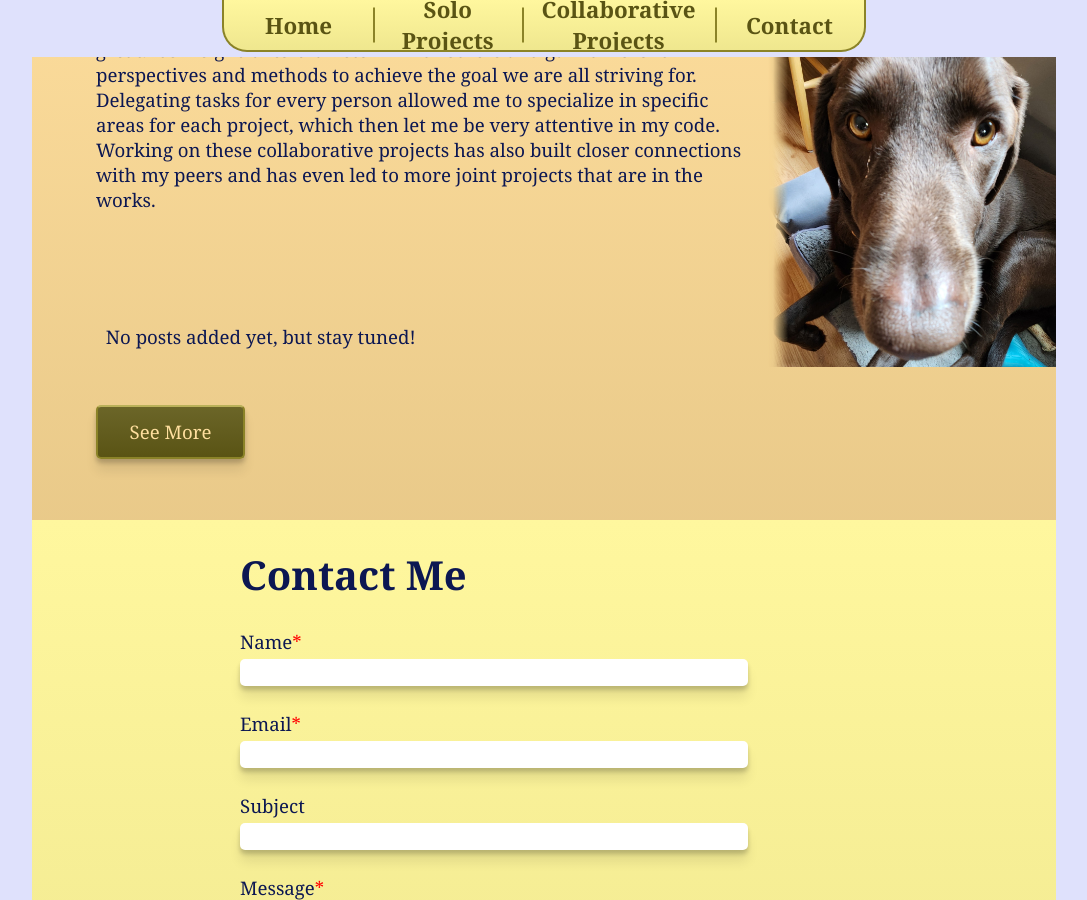
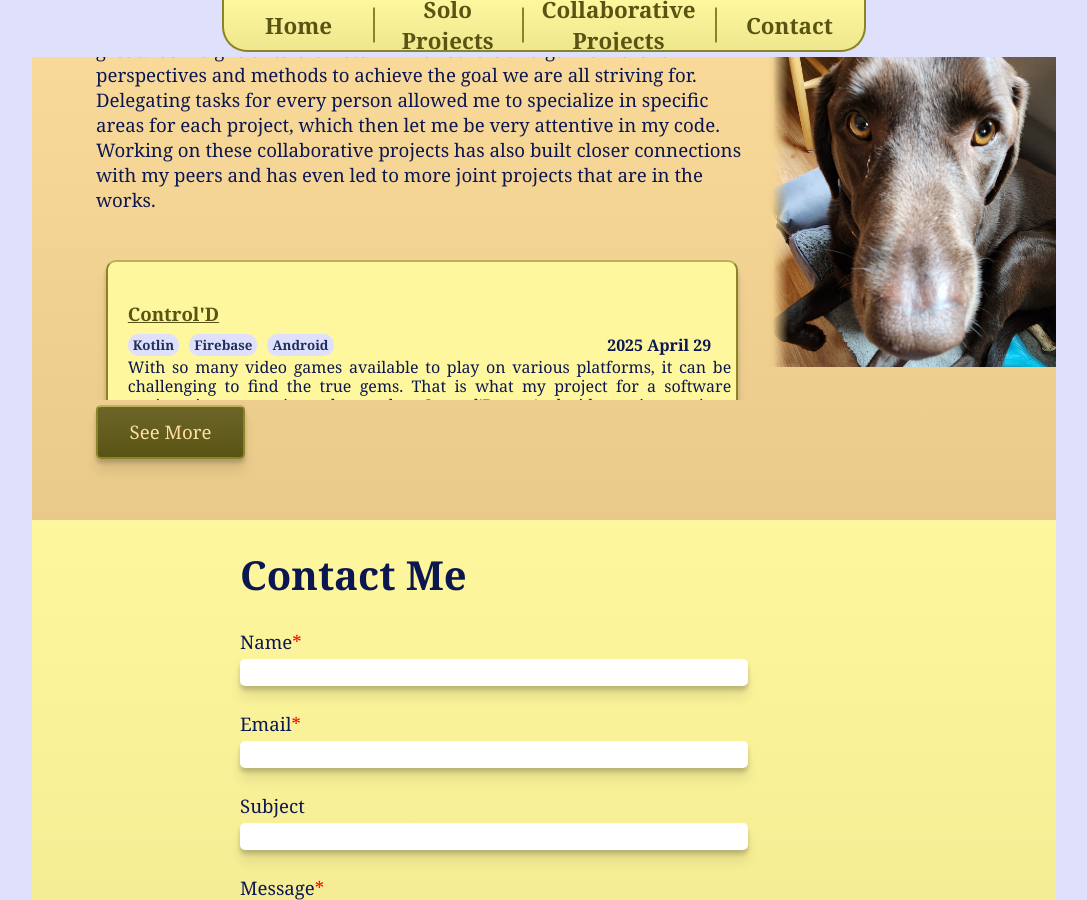
Before and after one commit to TKothenbeutel/Portfolio, a Jekyll site: the page built from index.html, in a window 1280 px wide and 900 px high, scrolled down 3286 px. Shown: the whole window, without its empty margins (96-1183 px from the left). Built offline with Jekyll 4.4.1, drawn with Linux system fonts in a browser that asks for light colours.

Commit message:
Added Controld Project

```diff
--- /dev/null
+++ b/_posts/2025-04-29-controld.md
@@ -0,0 +1,88 @@
+---
+layout: default
+title:  "Control'D"
+date: 2025-04-29
+category: group
+tags: Kotlin Firebase Android
+permalink: controld
+excerpt: "With so many video games available to play on various platforms, it can be challenging to find the true gems. That is what my project for a software engineering course is made to solve. Control'D, an Android app, is a review-based social media platform. As a user, find games you've played and write a public review, or browse through the reviews generated by other users to find your next favorite game. Follow friends, like reviews, and create a game collection for others to see. With this app, you'll feel more connected to fellow video game enthusiasts, and may discover games you've never heard of before. With the implementation of Google's Firebase to help run the backend, anyone can create their own account and save all of their favorite games, reviews made, followers, and those following them."
+---
+
+<html lang="en">
+  <head>
+    <!-- Recommended meta tags -->
+    <meta charset="UTF-8">
+    <meta name="viewport" content="width=device-width,initial-scale=1.0">
+    <!--CSS-->
+    <link rel="stylesheet" type="text/css" href="/Portfolio/stylesheets/default.css">
+    <link rel="stylesheet" href="/Portfolio/stylesheets/posts.css">
+  </head>
+  <body>
+    <!--Post intro-->
+    <div class="section" style="background: var(--color-bg2-gradient); box-shadow: var(--shadow);">
+      <h1 style="margin-bottom: 5px;">{{ page.title }}</h1>
+      <div class="tags">
+        {% for tag in page.tags %}
+          <span class="tag">{{ tag }}</span>
+          <div style="width: 10px;"></div>
+        {% endfor %}
+      </div>
+      <div class="tags"> <!--Dates-->
+        <span style="flex: 1; font-size: 12pt; text-align: right; font-weight: bold;">Last updated: {{ page.date | date: "%Y %B %-d" }}</span>
+      </div>
+
+      <p>
+        {{ page.excerpt }}
+      </p>
+
+      <p>
+        This semester-long project was made possible with four classmates and me. Although we explored all the various aspects of an app to gain a better understanding and to help each other, my primary focus was on the backend. For this project, my primary responsibility lies in the account section and the reviews. The account creation and sign-in pages were fully developed by me. Apart from helping out and contributing to many features equally, I also primarily led the connection of various buttons found in the app, such as the game icons and navigation bar.
+      </p>
+
+      <p>
+        At the end of the semester, our app was brought to the general public at a showcase event on campus. The students and faculty attending the event were able to create their own accounts, browse our game catalog, and write their own reviews, which future guests would then be able to read. Those who sampled our app gave positive feedback and had a lot of joy in reading what others had said about some of their favorite games.
+      </p>
+    </div>
+
+    <!--Contents-->
+    <div class="section" style="background: var(--color-bg2-gradient); box-shadow: var(--shadow);">
+      <h1>Gallery</h1>
+      <div class="gallery">
+        <div class="gallerySpacer"></div>
+        <div class="galleryPhoto">
+          <img class="photo" src="/Portfolio/images/posts/controld/create_account.webp">
+          <p class="photoDescription">Create a user account</p>
+        </div>
+        <div class="galleryPhoto">
+          <img class="photo" src="/Portfolio/images/posts/controld/sign_in.webp">
+          <p class="photoDescription">Sign in to an existing account</p>
+        </div>
+        <div class="galleryPhoto">
+          <img class="photo" src="/Portfolio/images/posts/controld/home.webp">
+          <p class="photoDescription">Browse games sorted into different categories</p>
+        </div>
+        <div class="galleryPhoto">
+          <img class="photo" src="/Portfolio/images/posts/controld/search.webp">
+          <p class="photoDescription">Search your favorite game or genre</p>
+        </div>
+        <div class="galleryPhoto">
+          <img class="photo" src="/Portfolio/images/posts/controld/game_desc.webp">
+          <p class="photoDescription">Read the game's description and view its rating</p>
+        </div>
+        <div class="galleryPhoto">
+          <img class="photo" src="/Portfolio/images/posts/controld/review.webp">
+          <p class="photoDescription">Write your own reviews</p>
+        </div>
+        <div class="galleryPhoto">
+          <img class="photo" src="/Portfolio/images/posts/controld/profile.webp">
+          <p class="photoDescription">View your public profile</p>
+        </div>
+        <div class="galleryPhoto">
+          <img class="photo" src="/Portfolio/images/posts/controld/lists.webp">
+          <p class="photoDescription">Create game lists for others to see</p>
+        </div>
+        <div class="gallerySpacer"></div>
+      </div>
+    </div>
+  </body>
+</html>
--- a/_posts/2025-06-09-spotify-song-collector.md
+++ b/_posts/2025-06-09-spotify-song-collector.md
@@ -1,6 +1,7 @@
 ---
 layout: default
 title:  "Unique Song Collector for Spotify"
+date: 2025-06-09
 category: individual
 tags: Python JavaScript HTML CSS
 permalink: spotify
--- a/stylesheets/posts.css
+++ b/stylesheets/posts.css
@@ -89,7 +89,6 @@
   background-image: linear-gradient(90deg, rgba(0,0,0,0), var(--color-light1) 80%);
 }
 
-
 .gitLink{
   padding: 10px 15px 10px 15px;
   margin-right: 20px;
@@ -107,3 +106,56 @@
   box-shadow: 0px 0px 2px 1px var(--color-special);
   transition: box-shadow 0.2s linear;
 }
+
+.gallery{
+  display: grid;
+  gap: 15px;
+  max-height: fit-content;
+  height: max-content;
+  width: 90%;
+  grid-template-columns: 5px repeat(auto-fit, auto) 5px;
+  grid-auto-flow: column;
+  overflow-x: scroll;
+  scroll-behavior: smooth;
+  scroll-snap-type: x mandatory;
+  scroll-snap-stop: always;
+  padding-bottom: 20px;
+  mask-image: linear-gradient(
+    to right,
+    hsl(0 0% 0% / 0) 10%,
+    hsl(0 0% 0% / 1) 30%,
+    hsl(0 0% 0% / 1) 70%,
+    hsl(0 0% 0% / 0) 90%
+  );
+}
+
+.gallery::before,.hs::after{
+  content: '';
+  scroll-snap-align: none;
+}
+
+.galleryPhoto{
+  display: inline-block;
+  align-items: center;
+  width: fit-content;
+  gap: 20px;
+  padding: 10px 10px 0px 10px;
+  scroll-snap-align: center;
+}
+
+.gallerySpacer{
+  width: 500px;
+}
+
+.photo{
+  display: block;
+  max-height: 500px;
+  margin: auto;
+}
+
+.photoDescription{
+  font-size: 12pt;
+  text-align: center;
+  opacity: 65%;
+  margin-top: 4pt;
+}
```
Also changed, not shown: images/posts/controld/create_account.webp (added), images/posts/controld/game_desc.webp (added), images/posts/controld/home.webp (added), images/posts/controld/lists.webp (added), images/posts/controld/profile.webp (added), images/posts/controld/review.webp (added), images/posts/controld/search.webp (added), images/posts/controld/sign_in.webp (added), 1 other file.
